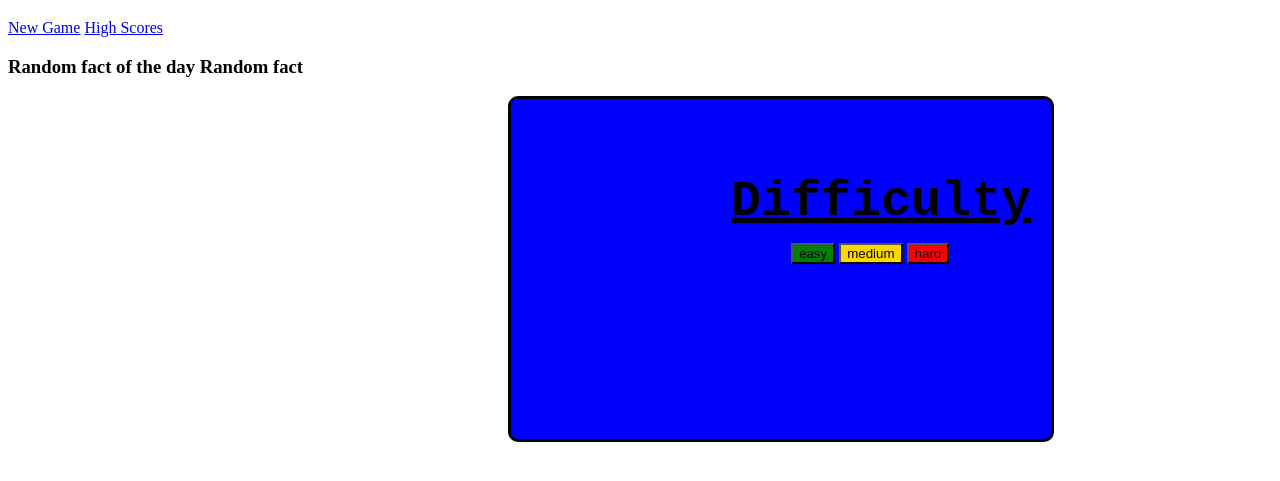
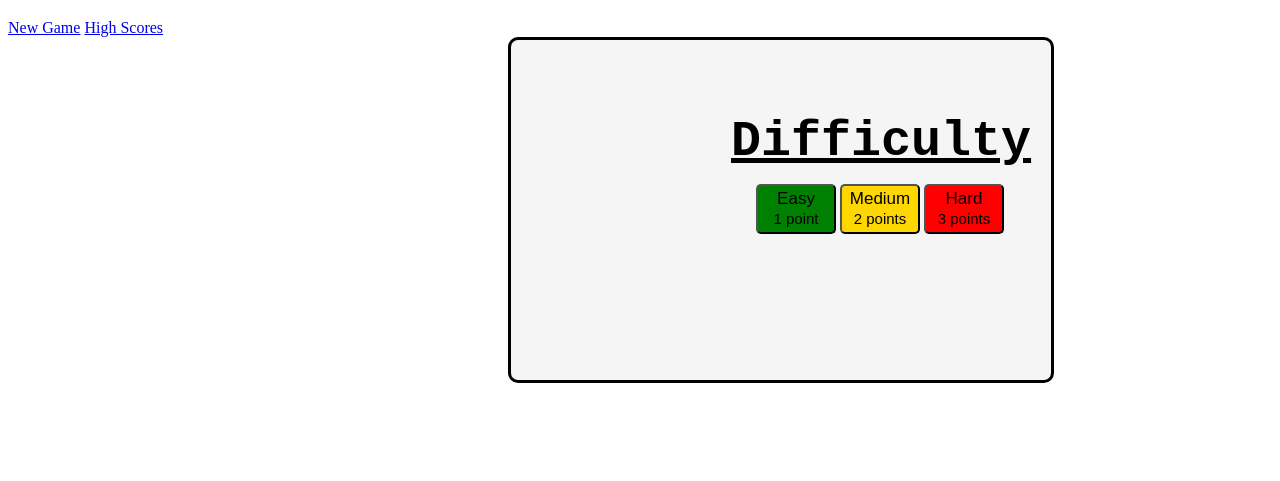
Before and after one commit to SLAYsian/triviyaaas, a plain HTML site: page index.html in a window 1280 px wide. Shown: the part 87-568 px from the top of the page. Drawn offline with Linux system fonts and the light colour scheme; files whose address does not match are found by name.

Commit message:
added more css elements for the buttons

```diff
--- a/assets/style.css
+++ b/assets/style.css
@@ -6,7 +6,7 @@
     padding: 20px;
     height: 300px;
     width: 500px;
-    background-color: blue;
+    background-color: whitesmoke;
     position: relative;
     left: 500px;
 }
@@ -21,18 +21,39 @@
 #easy-btn{
     background-color: green;
     position: relative;
-    left: 260px;
+    left: 225px;
     bottom: 100px;
+    height: 50px;
+    width: 80px;
+    border-radius: 5px;
+    font-size: 17px;
+}
+#easy-text{
+    font-size: 15px;
 }
 #medium-btn{
     background-color: gold;
     position: relative;
-    left: 260px;
+    left: 225px;
     bottom: 100px;
+    height: 50px;
+    width: 80px;
+    border-radius: 5px;
+    font-size: 17px;
+}
+#medium-text{
+    font-size: 15px;
 }
 #hard-btn{
     background-color: red;
     position: relative;
-    left: 260px;
+    left: 225px;
     bottom: 100px;
+    height: 50px;
+    width: 80px;
+    border-radius: 5px;
+    font-size: 17px;
 }
+#hard-text{
+    font-size: 15px;
+}
--- a/index.html
+++ b/index.html
@@ -18,17 +18,17 @@
     </header>
     <main>
         <section>
-            <h3>Random fact of the day <span id="random-fact">Random fact</span></h3>
             <div>
                 <div id="box">
 
                 </div>
                 <div id="main-box">
                     <h5 id="difficulty-text">Difficulty</h5>
+                    <p id="description"></p>
                     <div>
-                        <button id="easy-btn">easy</button>
-                        <button id="medium-btn">medium</button>
-                        <button id="hard-btn">hard</button>
+                        <button id="easy-btn">Easy <br> <span id="easy-text">1 point</span></button>
+                        <button id="medium-btn">Medium <br> <span id="medium-text">2 points</span></button>
+                        <button id="hard-btn">Hard <br> <span id="hard-text">3 points</span></button>
                     </div>
                 </div>
             </div>
```
